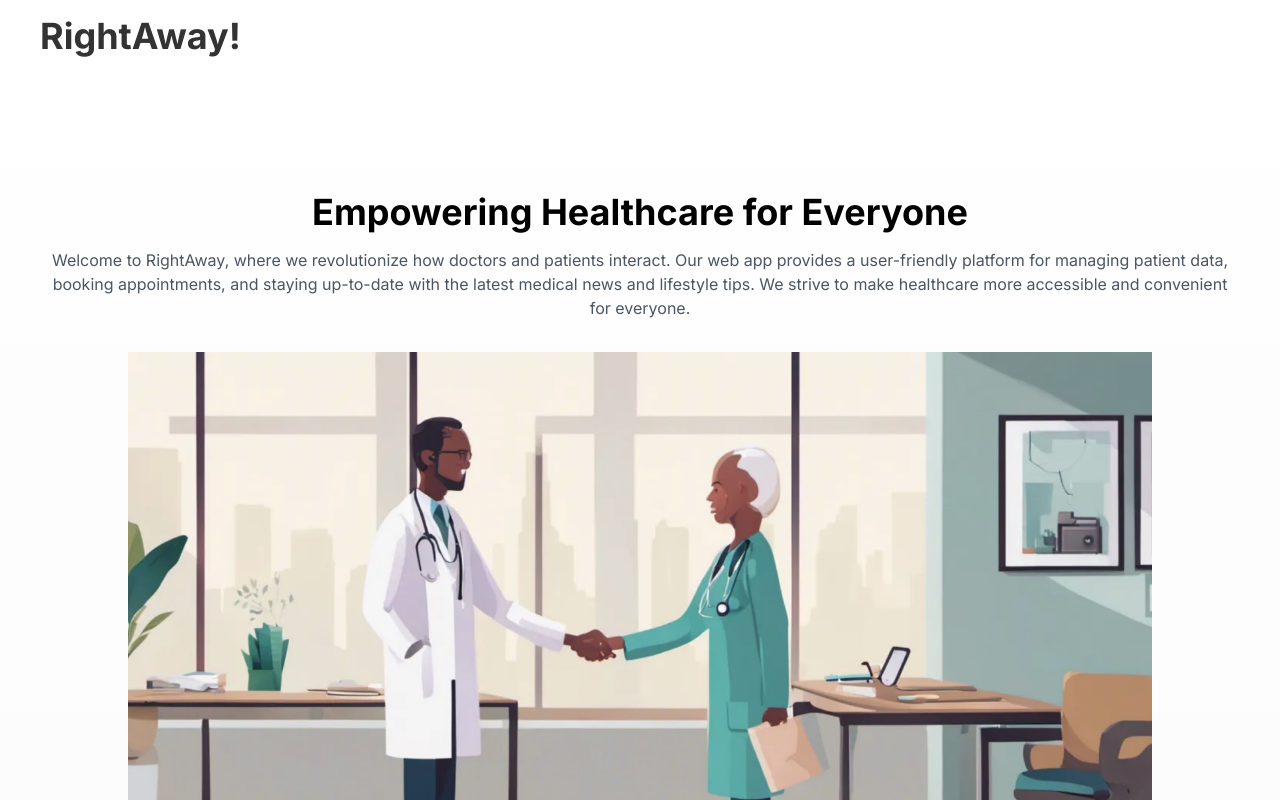
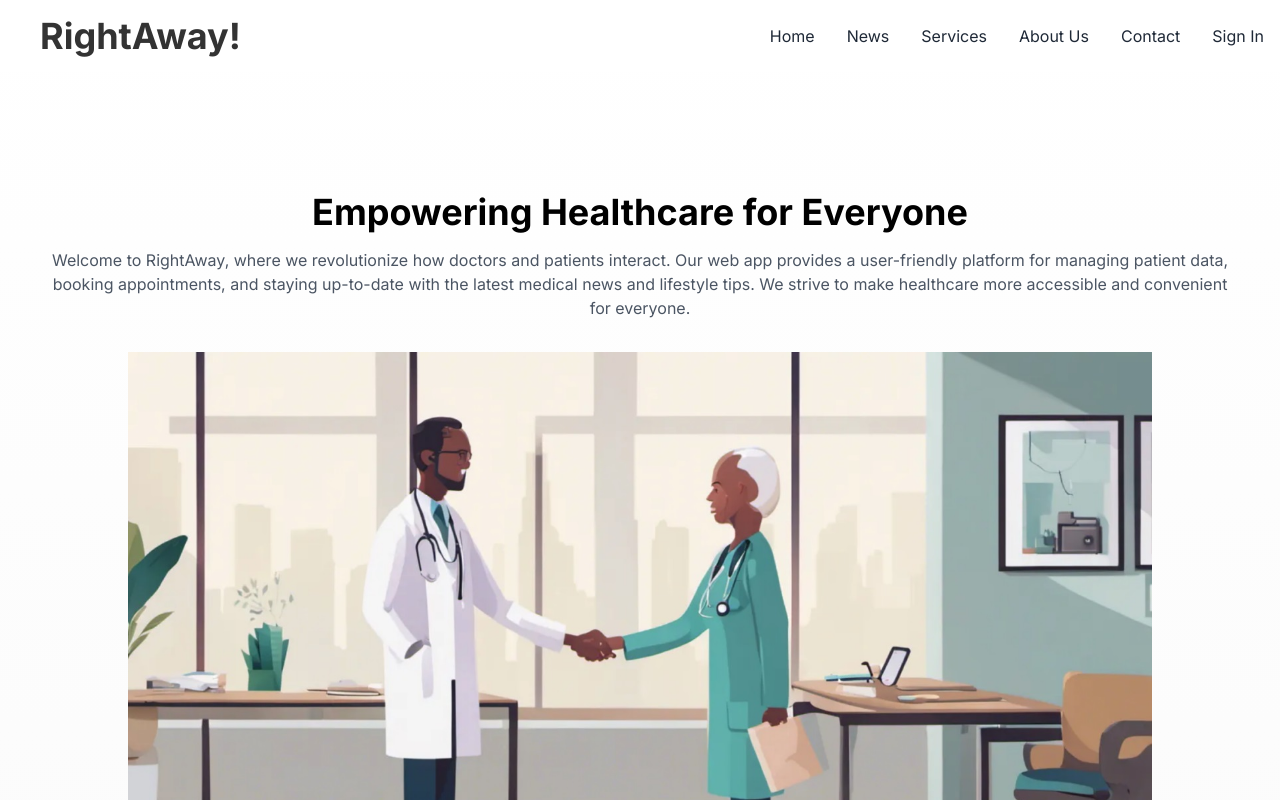
Before and after one commit to robilovric/HCI, a Next.js app in the folder semester-project/hci/: page / in a window 1280 px wide. Shown: the top 800 px of the page. Built offline with nearby package versions, Linux system fonts and the light colour scheme.

Commit message:
Fix: desktop navigation was not appearing.

```diff
--- a/semester-project/hci/src/components/MainNav.tsx
+++ b/semester-project/hci/src/components/MainNav.tsx
@@ -16,12 +16,12 @@ const MainNav: React.FC<MainNavProps> = ({ pages, isMobileMenuOpen, closeMobileM
   };
 
   return (
-    <nav className={`${isMobileMenuOpen ? 'fixed inset-0 bg-gray-100 z-50' : 'hidden'}`}>
-      <ul className="text-center pt-20">
+    <nav className={`${isMobileMenuOpen ? 'fixed inset-0 bg-gray-100 z-50' : 'hidden'} md:flex items-center`}>
+      <ul className={`${isMobileMenuOpen ? 'text-center' : 'flex'}`}>
         {pages.map(({ href, title }) => (
-          <li key={href} className="my-4">
+          <li key={href} className={`${isMobileMenuOpen ? 'my-4' : 'mx-4'}`}>
             <Link href={href}>
-              <span className="text-gray-800 hover:text-gray-600 cursor-pointer block" onClick={handleLinkClick}>
+              <span className="text-gray-800 hover:text-gray-600 cursor-pointer" onClick={handleLinkClick}>
                 {title}
               </span>
             </Link>
--- a/semester-project/hci/src/components/Navbar.tsx
+++ b/semester-project/hci/src/components/Navbar.tsx
@@ -3,7 +3,7 @@
 import Logo from "./Logo";
 import MainNav from "./MainNav";
 import React, { useState, useEffect } from 'react';
-import { useRouter } from 'next/router';
+import { useMediaQuery } from 'react-responsive';
 
 export type Page = {
   href: string;
@@ -30,14 +30,16 @@ const Navbar = () => {
     setIsMobileMenuOpen(false);
   };
 
+  const isMobile = useMediaQuery({ maxWidth: 767 });
+
   return (
-    <div className="container py-4 sticky top-0 bg-white z-50">
+    <div className={`${isMobile ? "container py-4 sticky top-0 bg-white z-50" : "container py-4 top-0 bg-white z-50"}`}>
       <div className="flex items-center justify-between">
         <div className="ml-10 mr-5">
           <Logo />
         </div>
         {/* Hamburger menu for mobile */}
-        <div className="md:hidden">
+        <div className="md:hidden mr-5">
           <button onClick={toggleMobileMenu} className="text-gray-800">
           <svg viewBox="0 0 100 80" width="40" height="40" className="mr-4">
               <rect width="100" height="20"></rect>
@@ -47,12 +49,14 @@ const Navbar = () => {
           </button>
         </div>
         {/* Mobile navigation */}
-        <MainNav pages={pages} isMobileMenuOpen={isMobileMenuOpen} closeMobileMenu={closeMobileMenu} />
-      </div>
+        {isMobileMenuOpen && (
+          <MainNav pages={pages} isMobileMenuOpen={isMobileMenuOpen} closeMobileMenu={closeMobileMenu} />
+        )}
         {/* Desktop navigation */}
         <div className="md:flex hidden items-center justify-end">
           <MainNav pages={pages} isMobileMenuOpen={false} closeMobileMenu={closeMobileMenu} />
         </div>
+      </div>
     </div>
   );
 };
```
